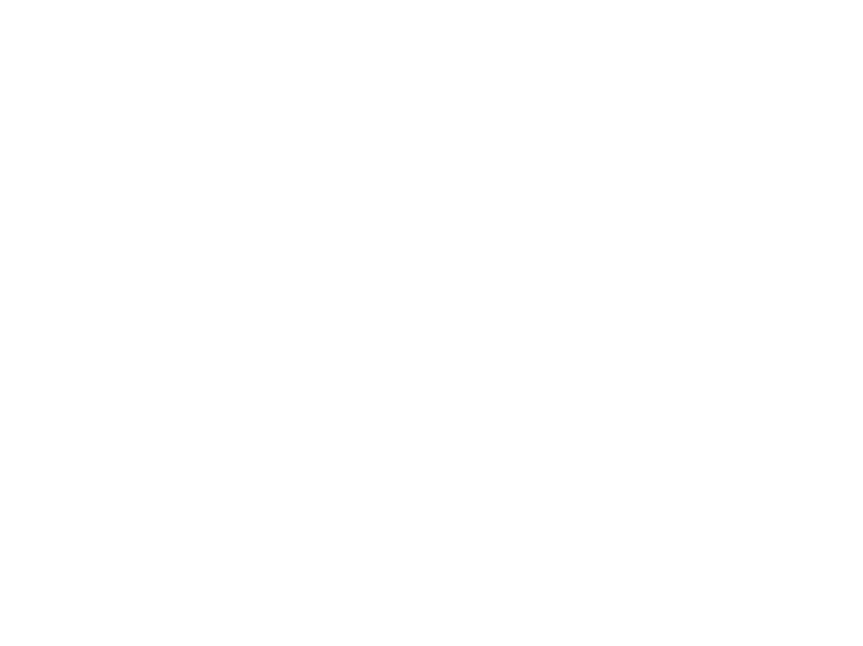
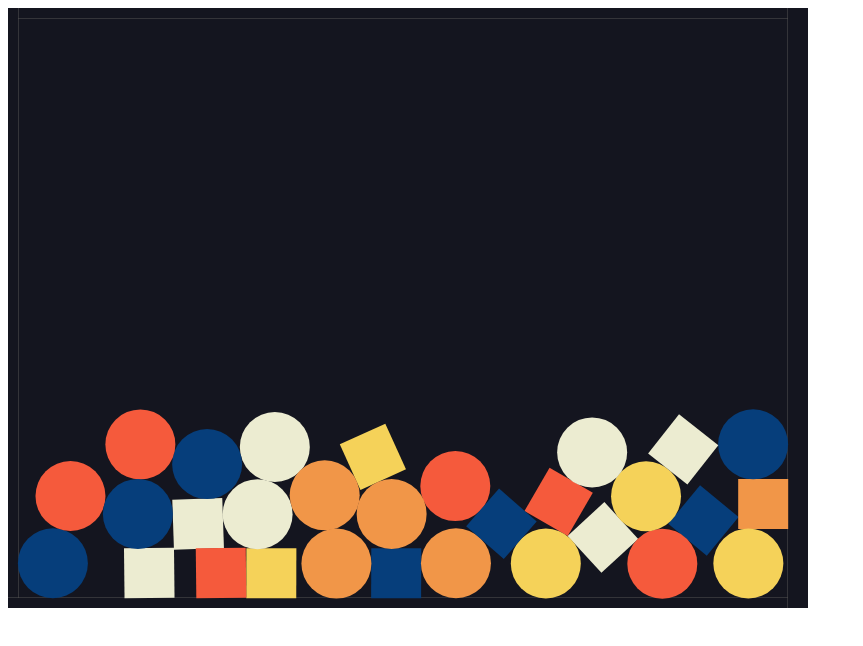
Before and after one commit to JuanK81/Matter-js-game-practice, a website: page index.html in a window 1280 px wide. Shown: the whole page, without its empty margins (0-863 px from the left). Drawn offline with nearby package versions, Linux system fonts and the light colour scheme.

Commit message:
matter practie

```diff
--- a/index.html
+++ b/index.html
@@ -5,12 +5,13 @@
     <meta http-equiv="X-UA-Compatible" content="IE=edge">
     <meta name="viewport" content="width=device-width, initial-scale=1.0">
     <title>Document</title>
-    <!-- <script src="https://cdnjs.cloudflare.com/ajax/libs/matter-js/0.17.1/matter.min.j"></script> -->
+    <script src="https://cdnjs.cloudflare.com/ajax/libs/matter-js/0.17.1/matter.min.js"></script>
     <!-- el link no funciona, error 403, instalo via npm -->
 </head>
 <body>
 
-
+    <!-- <script src="matter.js"></script> -->
+    <!-- <script src="js/matter.min.js"></script> -->
     <script src="index.js"></script>
 </body>
 </html>
--- a/index.js
+++ b/index.js
@@ -1 +1,74 @@
-console.log('holi')
+
+const {
+    Engine,
+    Render,
+    Runner,
+    World,
+    Bodies,
+    MouseConstraint,
+    Mouse
+} = Matter;
+
+const width = 800;
+const height = 600;
+
+const engine = Engine.create();
+const { world } = engine;
+const render = Render.create({
+    element: document.body,
+    engine: engine,
+    options: {
+        wireframes:false,
+        width,
+        height,
+    }
+});
+Render.run(render);
+Runner.run(Runner.create(), engine);
+
+World.add(world, MouseConstraint.create(engine, {
+    mouse: Mouse.create(render.canvas)
+}))
+
+//walls
+const walls = [
+    Bodies.rectangle(400, 0, 800, 20, { isStatic: true}),
+    Bodies.rectangle(0, 300, 20, 600, { isStatic: true}),
+    Bodies.rectangle(400, 600, 800, 20, { isStatic: true}),
+    Bodies.rectangle(790, 300, 20, 600, { isStatic: true}),
+];
+
+World.add(world, walls);
+
+//Random  Shapes
+
+for (let i = 0; i < 30; i++) {
+    if (Math.random() > 0.5) {
+        World.add(
+          world,
+          Bodies.rectangle(
+            Math.random() * width,
+            Math.random() * height,
+            50,
+            50,
+            {}
+          )
+        );
+    } else {
+        World.add(
+          world,
+          Bodies.circle(
+            Math.random() * width,
+            Math.random() * height,
+            35,
+            // {
+            //     render: {
+            //         fillStyle:
+            //     }
+            // }
+          )
+        );
+    }
+
+
+}
--- a/package.json
+++ b/package.json
@@ -1,5 +1,6 @@
 {
   "dependencies": {
+    "@types/matter-js": "^0.17.5",
     "matter-js": "^0.17.1"
   }
 }
```
Also changed, not shown: matter.js (added, +35 -0 lines), 1 other file.
